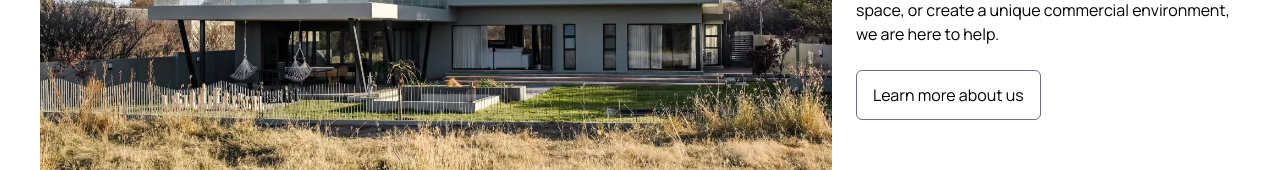
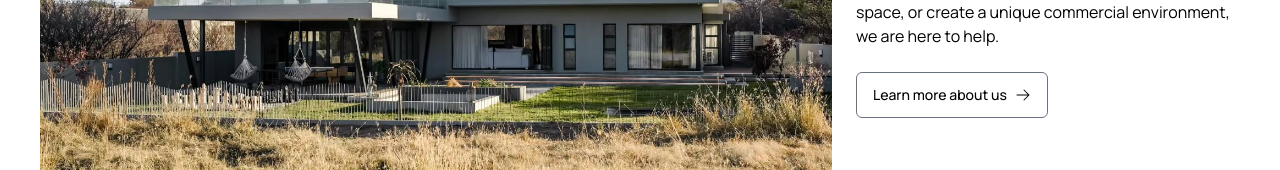
Before and after one commit to keithzano/fauveatelier, a Next.js app: page / in a window 1280 px wide. Shown: the part 2034-2204 px from the top of the page. Built offline with nearby package versions, Linux system fonts and the light colour scheme.

Commit message:
Add button components
Add the button component and update the about us components using the new button component

```diff
--- a/src/app/components/sections/homepage/about.tsx
+++ b/src/app/components/sections/homepage/about.tsx
@@ -1,5 +1,6 @@
 import house from "../../../assets/images/img1.jpg";
 import Image from "next/image";
+import Button from "../../ui/button";
 
 export const About = () => {
   const section = [
@@ -51,9 +52,7 @@ export const About = () => {
             looking to renovate your home, design a new space, or create a
             unique commercial environment, we are here to help.
           </p>
-          <button className="hover:border-teal-mine rounded-md border border-gray-500 px-4 py-3 transition-colors">
-            Learn more about us
-          </button>
+          <Button text="Learn more about us" />
         </div>
       </section>
     </article>
--- a/src/app/components/ui/button.tsx
+++ b/src/app/components/ui/button.tsx
@@ -0,0 +1,21 @@
+"use client";
+import { ArrowRightIcon } from "@heroicons/react/24/solid"; // Or use outline if you prefer
+import type { ButtonHTMLAttributes } from "react";
+
+interface ButtonProps extends ButtonHTMLAttributes<HTMLButtonElement> {
+  text: string;
+}
+
+const Button = ({ text, className = "", ...props }: ButtonProps) => {
+  return (
+    <button
+      className={`group inline-flex items-center gap-2 rounded-md border border-gray-500 px-4 py-3 text-sm font-medium transition-colors hover:border-teal-500 ${className}`}
+      {...props}
+    >
+      {text}
+      <ArrowRightIcon className="h-4 w-4 transition-transform duration-200 group-hover:translate-x-1" />
+    </button>
+  );
+};
+
+export default Button;
```
